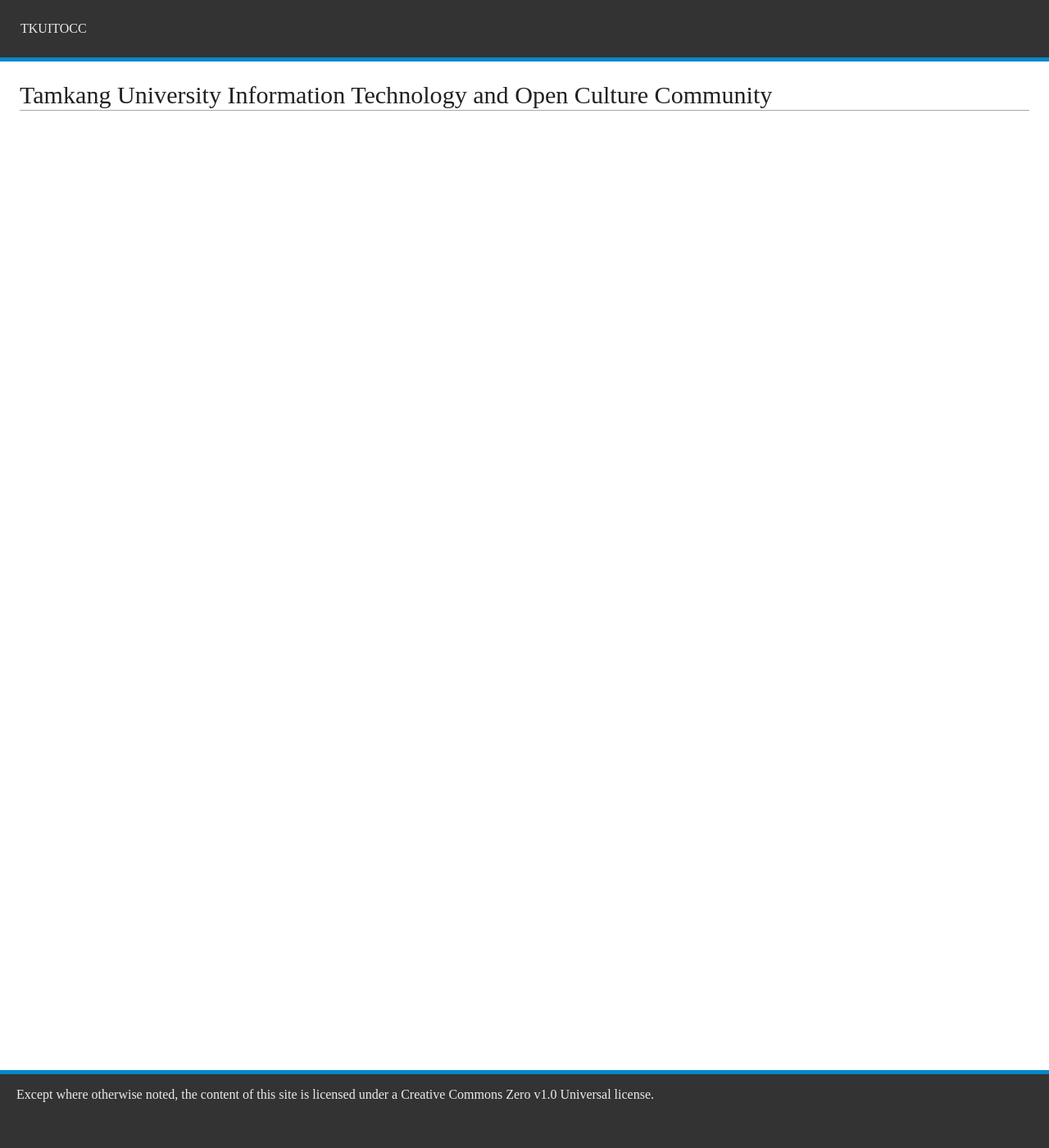
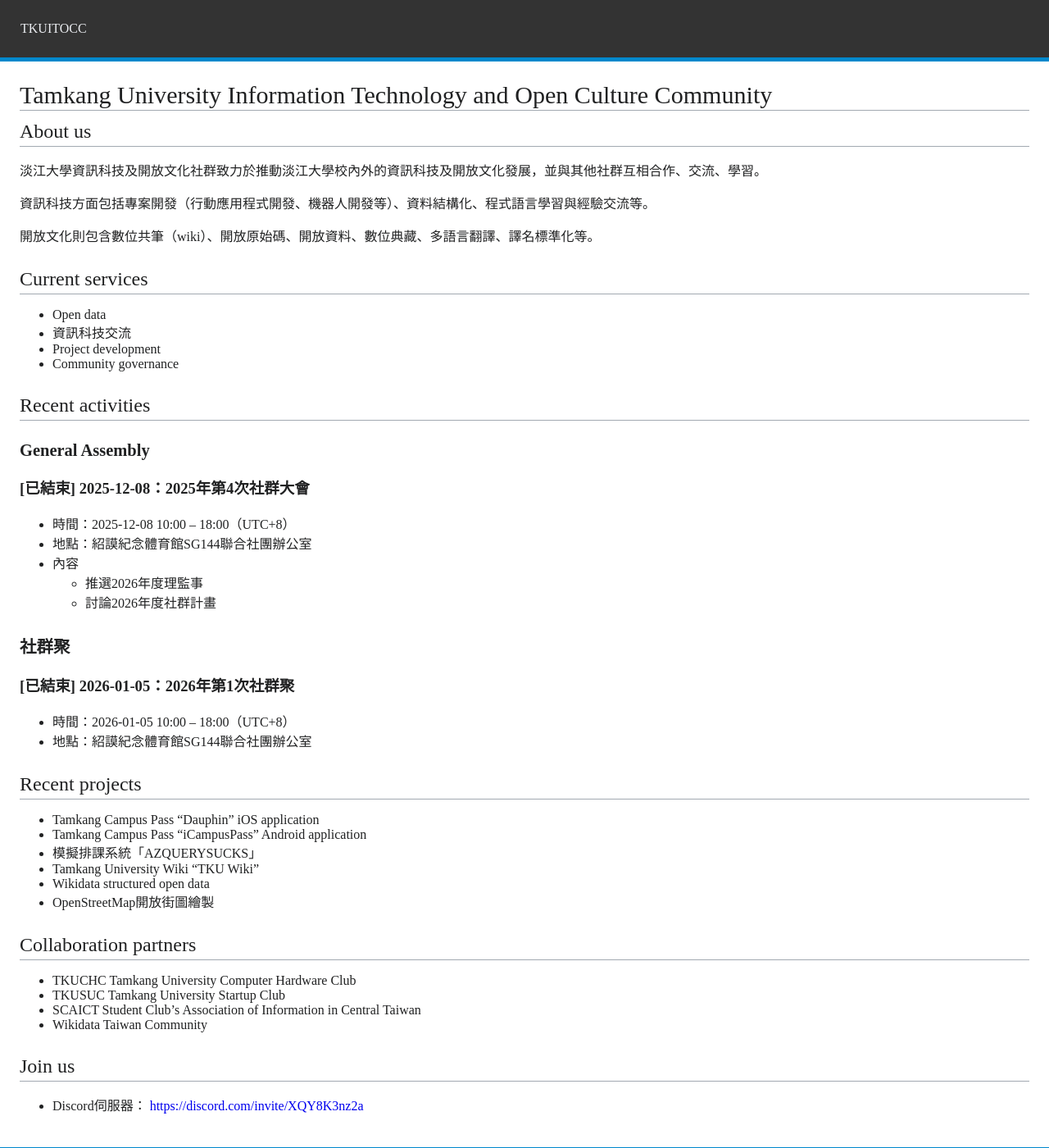
Before and after one commit to tkuitocc/tkuitocc.github.io, a Jekyll site: the page built from docs/en/index.md, in a window 1280 px wide and 1400 px high. Shown: the whole window at 82% size. Built offline with Jekyll 4.4.1, drawn with Linux system fonts in a browser that asks for light colours; our own code applies the rules of GitHub Pages for plain Markdown files.

Commit message:
docs: Translate part of zh-Hant/index.md to en - English

```diff
--- a/docs/en/index.md
+++ b/docs/en/index.md
@@ -1 +1,55 @@
 # Tamkang University Information Technology and Open Culture Community
+
+## About us
+
+淡江大學資訊科技及開放文化社群致力於推動淡江大學校內外的資訊科技及開放文化發展，並與其他社群互相合作、交流、學習。
+
+資訊科技方面包括專案開發（行動應用程式開發、機器人開發等）、資料結構化、程式語言學習與經驗交流等。
+
+開放文化則包含數位共筆（wiki）、開放原始碼、開放資料、數位典藏、多語言翻譯、譯名標準化等。
+
+## Current services
+
+* Open data
+* 資訊科技交流
+* Project development
+* Community governance
+
+## Recent activities
+
+### General Assembly
+
+#### [已結束] 2025-12-08：2025年第4次社群大會
+
+* 時間：2025-12-08 10:00 – 18:00（UTC+8）
+* 地點：紹謨紀念體育館SG144聯合社團辦公室
+* 內容
+  * 推選2026年度理監事
+  * 討論2026年度社群計畫
+
+### 社群聚
+
+#### [已結束] 2026-01-05：2026年第1次社群聚
+
+* 時間：2026-01-05 10:00 – 18:00（UTC+8）
+* 地點：紹謨紀念體育館SG144聯合社團辦公室
+
+## Recent projects
+
+* Tamkang Campus Pass "Dauphin" iOS application
+* Tamkang Campus Pass "iCampusPass" Android application
+* 模擬排課系統「AZQUERYSUCKS」
+* Tamkang University Wiki "TKU Wiki"
+* Wikidata structured open data
+* OpenStreetMap開放街圖繪製
+
+## Collaboration partners
+
+* TKUCHC Tamkang University Computer Hardware Club
+* TKUSUC Tamkang University Startup Club
+* SCAICT Student Club's Association of Information in Central Taiwan
+* Wikidata Taiwan Community
+
+## Join us
+
+* Discord伺服器： <https://discord.com/invite/XQY8K3nz2a>
```
